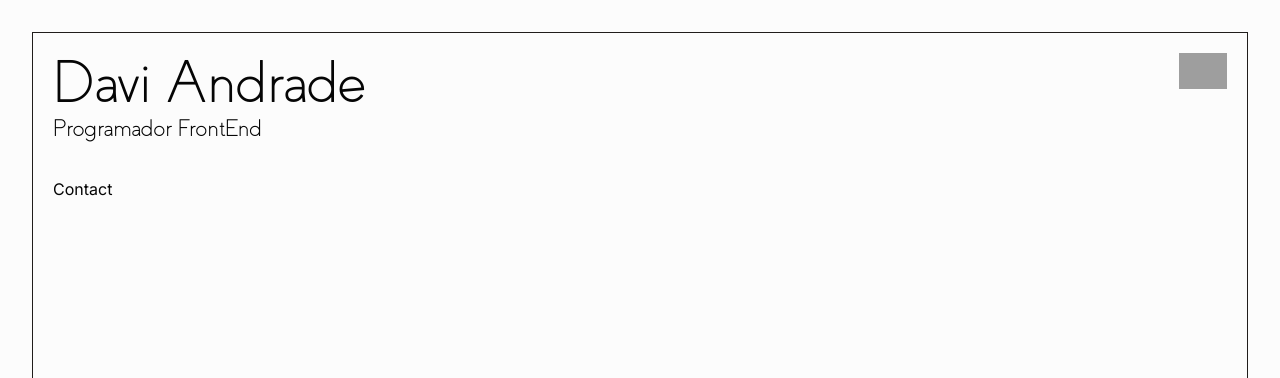
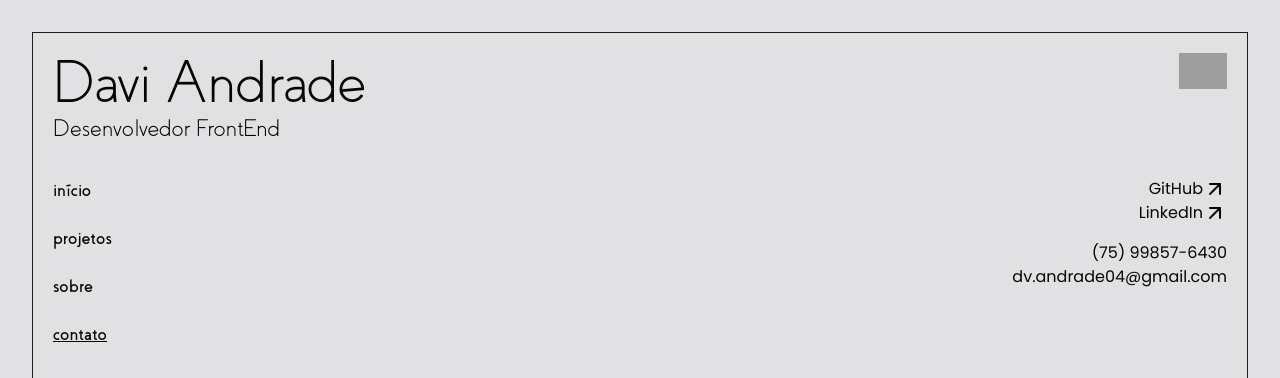
Before and after one commit to davi-andrade-js/dv-portfolio, a Next.js app: page /contact in a window 1280 px wide. Shown: the top 378 px of the page. Built offline with nearby package versions, Linux system fonts and the light colour scheme; grey boxes are pictures that could not be loaded.

Commit message:
put base content in info and contact pages

```diff
--- a/package.json
+++ b/package.json
@@ -9,6 +9,7 @@
     "lint": "next lint"
   },
   "dependencies": {
+    "lucide-react": "^0.363.0",
     "next": "14.1.3",
     "react": "^18",
     "react-dom": "^18"
--- a/src/app/(routes)/contact/page.tsx
+++ b/src/app/(routes)/contact/page.tsx
@@ -1,7 +1,48 @@
+import Sidebar from "@/app/components/Sidebar";
+import { ArrowUpRight } from "lucide-react";
+
 export default function Contact() {
   return (
-    <div>
-      <h1>Contact</h1>
-    </div>
+    <>
+      <main className=" flex flex-row justify-between">
+        <Sidebar activeSection={"contact"} />
+
+        <div className="flex flex-col w-40 text-base font-poppinsRegular h-fit justify-end items-end space-y-4">
+          <ol className="flex flex-col items-end">
+            <li>
+              <a
+                href="https://github.com/davi-andrade-js"
+                target="_blank"
+                rel="noreferrer"
+                className="flex"
+              >
+                GitHub
+                <ArrowUpRight />
+              </a>
+            </li>
+            <li>
+              <a
+                href="https://www.linkedin.com/in/davi-andrade-js/"
+                target="_blank"
+                rel="noreferrer"
+                className="flex"
+              >
+                LinkedIn
+                <ArrowUpRight />
+              </a>
+            </li>
+          </ol>
+
+          <ol className="flex flex-col items-end">
+            <li>
+              <p>(75) 99857-6430</p>
+            </li>
+            <li>
+              <p>dv.andrade04@gmail.com</p>
+            </li>
+          </ol>
+        </div>
+      </main>
+    </>
   );
 }
--- a/src/app/(routes)/info/page.tsx
+++ b/src/app/(routes)/info/page.tsx
@@ -7,10 +7,9 @@ export default function Info() {
       <main className=" flex flex-row justify-between">
         <Sidebar activeSection={"info"} />
 
-        <div className="flex flex-col w-[150px] text-[16px] font-mono font-Helvetica h-fit justify-end items-end">
-          <p>Lorem ipsum dolor sit amet consectetur adipisicing elit.</p>
-          <p>TypeScript, React, Next.js, TailwindCSS, Shadcn/ui, Git and PNPM.</p>
-          <p>Postman, PostgreSQL and Rest APIs.</p>
+        <div className="flex flex-col w-40 text-base font-poppinsRegular h-fit justify-end items-end space-y-2">
+          <p>Experiência com TypeScript, React, Next.js, TailwindCSS, Shadcn/ui, Git e PNPM.</p>
+          <p>Noções básicas de BackEnd com Postman, PostgreSQL e Rest APIs.</p>
         </div>
       </main>
     </>
--- a/src/app/components/Header.tsx
+++ b/src/app/components/Header.tsx
@@ -3,9 +3,9 @@ import Image from "next/image";
 export default function Header() {
   return (
     <header className="flex flex-row justify-between w-full font-covesLight mb-8">
-      <div className="z-10 flex flex-col h-fit">
-        <p className=" left-0 top-0 text-3xl md:text-6xl lg:text-6xl">Davi Andrade</p>
-        <p className=" left-0 top-0 text-lg md:text-2xl lg:text-2xl">Programador FrontEnd</p>
+      <div className="z-10 flex flex-col h-fit cursor-default">
+        <p className=" text-3xl md:text-6xl lg:text-6xl">Davi Andrade</p>
+        <p className=" text-md md:text-2xl lg:text-2xl">Desenvolvedor FrontEnd</p>
       </div>
 
       <div className="z-10">
--- a/src/app/components/ProjectsList.tsx
+++ b/src/app/components/ProjectsList.tsx
@@ -10,8 +10,8 @@ export default function ProjectsList() {
 
   const projects = [
     {
-      name: "Lorem ipsum",
-      info: "portfólio pessoal",
+      name: "Davi Andrade",
+      info: "portfólio",
       description: "Showcasing my most brilliant projects.",
       screenshot: "/portfolio.png",
       repositoryUrl: "",
@@ -52,13 +52,16 @@ export default function ProjectsList() {
   ];
 
   return (
-    <div className="flex flex-row h-fit lg:justify-end md:space-x-4 lg:space-x-4 lg:items-end">
-      <div className="hidden md:block lg:block w-auto">
+    <div className="flex flex-row h-fit lg:justify-end md:space-x-4 lg:space-x-4 lg:items-end ">
+      <div
+        className={`hidden md:block lg:block w-auto transition-opacity duration-300 ${projectOnHover !== "" ? "opacity-100" : "opacity-0"}`}
+      >
         {projectOnHover !== "" ? (
           <Image
             key={projectOnHover}
             src={projectOnHover}
             alt={"screenshot"}
+            loading="lazy"
             width={600}
             height={100}
           />
@@ -67,7 +70,7 @@ export default function ProjectsList() {
         )}
       </div>
 
-      <article className="z-10 w-full md:w-fit text-nowrap flex flex-col items-end">
+      <div className="z-10 w-full md:w-fit text-nowrap flex flex-col items-end">
         {projects.map((project) => (
           <>
             {projects.indexOf(project) !== 0 ? (
@@ -76,23 +79,24 @@ export default function ProjectsList() {
               <></>
             )}
 
-            <div className="flex flex-row w-full items-center justify-between py-3 sm:py-4 lg:py-4">
+            <div
+              className="flex flex-row hover:text-stone-400 transition duration-300 w-full items-center justify-between md:space-x-6 py-3 sm:py-4 lg:py-4"
+              onMouseEnter={() => setProjectOnHover(project.screenshot)}
+              onMouseLeave={() => setProjectOnHover("")}
+            >
               <p key={project.info} className="text-xs md:text-sm lg:text-sm font-poppinsRegular">
                 {project.info}
               </p>
-
               <p
                 key={project.name}
-                className="cursor-pointer hover:text-stone-400 transition text-md md:text-3xl lg:text-3xl font-covesLight"
-                onMouseEnter={() => setProjectOnHover(project.screenshot)}
-                onMouseLeave={() => setProjectOnHover(project.screenshot)}
+                className="cursor-pointer text-md md:text-3xl lg:text-3xl font-covesLight"
               >
                 {project.name}
               </p>
             </div>
           </>
         ))}
-      </article>
+      </div>
     </div>
   );
 }
--- a/src/app/layout.tsx
+++ b/src/app/layout.tsx
@@ -17,7 +17,7 @@ export default function RootLayout({
 }>) {
   return (
     <html lang="en">
-      <body className={inter.className}>
+      <body className={"bg-zinc-200 " + inter.className}>
         <div className="noise"></div>
         <section className="flex flex-col z-10 border border-stone-900 h-[91vh] p-2 md:p-5 lg:p-5 m-5 md:m-8 lg:m-8">
           <Header />
--- a/src/app/page.tsx
+++ b/src/app/page.tsx
@@ -6,24 +6,22 @@ import "./globals.css";
 export default function Home() {
   return (
     <>
-      <div
+      {/* <div
         // style={{ margin: "32px !important" }}
         className="motion-area justify-center m-[20px] h-[91vh] lg:m-[32px]"
       >
         <div className="bg-shape1 bg-teal opacity-50 bg-blur"></div>
         <div className="bg-shape2 bg-primary opacity-50 bg-blur"></div>
-      </div>
+      </div> */}
 
       <div className="flex flex-col h-full">
         <main className="flex flex-row h-full justify-between">
           <Sidebar activeSection={"home"} />
 
           <div className="z-[80] justify-end">
-            <article className="z-10 flex text-xs md:text-sm lg:text-sm w-32 md:w-40 lg:w-40 font-poppinsRegular text-end">
+            <article className="z-10 flex text-xs md:text-base lg:text-base w-32 md:w-40 lg:w-40 font-poppinsRegular text-end">
               <p>
-                {
-                  "Graduando em Análise e Desenvolvimento de Sistemas e, além da faculdade, trabalho e estudo com programação Web. Antes do meu primeiro 'Hello World', fiz trabalhos voluntários e estive à frente do protagonismo estudantil no ensino médio."
-                }
+                {`Graduando em Análise e Desenvolvimento de Sistemas e, além da faculdade, trabalho e estudo com programação Web. Antes do meu primeiro "Hello World", fiz trabalhos voluntários e estive à frente do protagonismo estudantil no ensino médio.`}
               </p>
             </article>
           </div>
```
Also changed, not shown: 1 other file (tests, documents, lock files or other folders).
